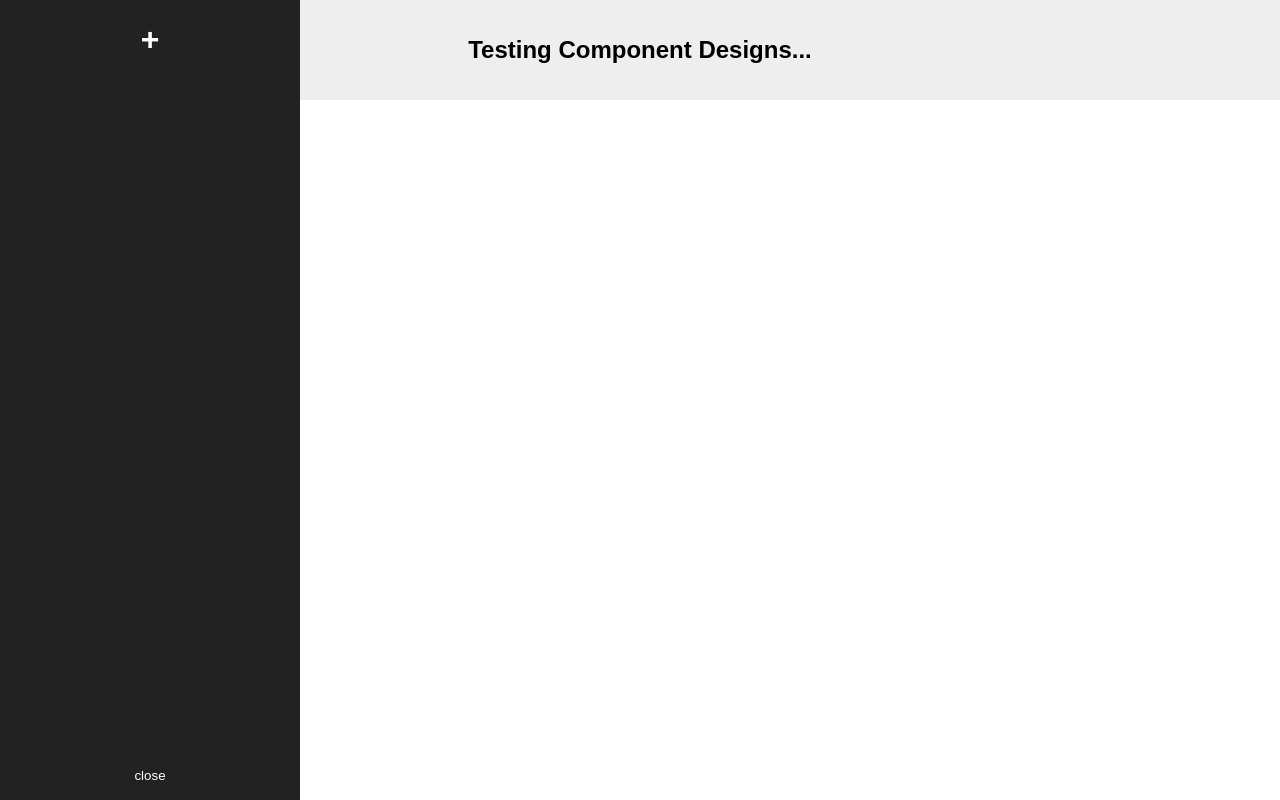
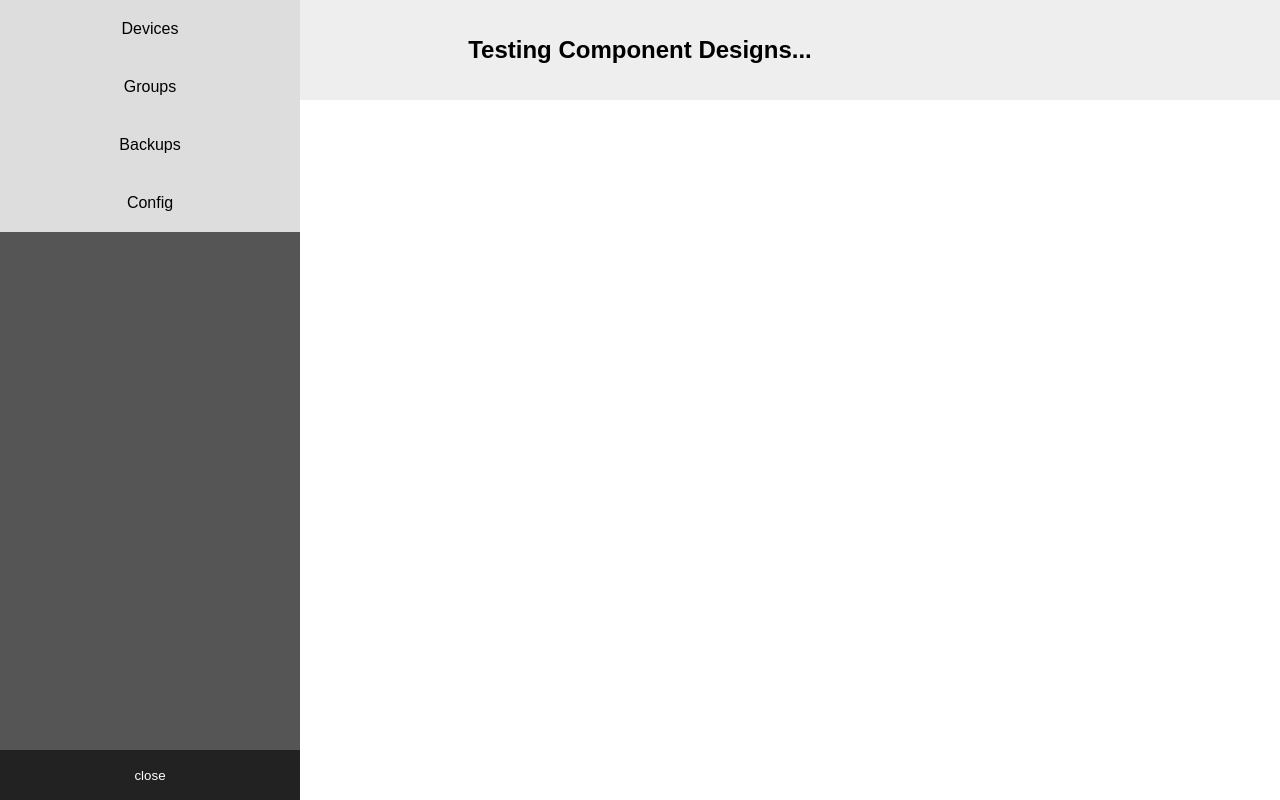
Before and after one commit to AndyTuttle12/ux_sandbox, a React (Create React App) app: page / in a window 1280 px wide. Built offline with nearby package versions, Linux system fonts and the light colour scheme.

Commit message:
First pass at accordian logic.

```diff
--- /dev/null
+++ b/src/components/Accordian/AccordianPanel/index.jsx
@@ -0,0 +1,37 @@
+import React, { Component } from 'react';
+import './style.css';
+
+export default class AccordianPanel extends Component {
+  constructor(props) {
+    super(props);
+
+    this.state = {
+      panelOpen: false,
+      panelActive: false,
+    };
+  }
+
+  handleOpen = () => {
+    if (!this.props.min) {
+      this.setState({ panelOpen: !this.state.panelOpen }, () => this.props.onActive());
+    }
+  };
+
+  render() {
+    const { panelOpen } = this.state;
+    const { title, content } = this.props;
+    return (
+      <React.Fragment>
+        <div
+          className='accordian-panel-header'
+          onClick={this.handleOpen}
+        >
+          {title}
+        </div>
+        <div className={`accordian-panel-body ${panelOpen ? 'open' : ''}`}>
+          {content}
+        </div>
+      </React.Fragment>
+    );
+  }
+}
--- /dev/null
+++ b/src/components/Accordian/AccordianPanel/style.css
@@ -0,0 +1,36 @@
+.accordian-panel-root {
+  width: 100%;
+  height: calc(100% - 50px);
+  background-color: #555;
+  color: #fff;
+  display: flex;
+  flex-direction: column;
+}
+
+.accordian-panel-root.active {
+  flex: 1 1 auto;
+}
+
+.accordian-panel-header {
+  width: 100%;
+  height: auto;
+  box-sizing: border-box;
+  cursor: pointer;
+  padding: 20px;
+  background-color: #ddd;
+  color: #000;
+}
+
+.accordian-panel-body {
+  width: 100%;
+  height: 0px;
+  background-color: #999;
+  color: #000;
+  display: flex;
+  transition: all .3s;
+}
+
+.accordian-panel-body.open {
+  height: 100%;
+  flex: 1 1 auto;
+}
--- /dev/null
+++ b/src/components/Accordian/index.jsx
@@ -0,0 +1,29 @@
+import React, { Component } from 'react';
+import AccordianPanel from './AccordianPanel';
+import './style.css';
+
+export default class Accordian extends Component {
+    constructor(props) {
+        super(props);
+
+        this.state = {
+            active: false,
+        };
+    }
+
+    handlePanel = () => {
+        this.setState({ active: !this.state.active })
+    }
+
+    render() {
+        const { active } = this.state;
+        return (
+            <div className={`accordian-root ${active ? 'active': ''}`}>
+                <AccordianPanel key={0} title='Devices' body='List' onActive={this.handlePanel} min={this.props.min} />
+                <AccordianPanel key={1} title='Groups' body='List' onActive={this.handlePanel} min={this.props.min} />
+                <AccordianPanel key={2} title='Backups' body='List' onActive={this.handlePanel} min={this.props.min} />
+                <AccordianPanel key={3} title='Config' body='List' onActive={this.handlePanel} min={this.props.min} />
+            </div>
+        );
+    }
+}
--- /dev/null
+++ b/src/components/Accordian/style.css
@@ -0,0 +1,12 @@
+.accordian-root {
+  width: 100%;
+  height: calc(100% - 50px);
+  background-color: #555;
+  color: #fff;
+  display: flex;
+  flex-direction: column;
+}
+
+.accordian-root.active {
+  flex: 1 1 auto;
+}
--- a/src/components/NavPanel/index.jsx
+++ b/src/components/NavPanel/index.jsx
@@ -1,4 +1,5 @@
 import React, { Component } from 'react';
+import Accordian from '../Accordian';
 import './style.css';
 
 export default class Nav extends Component {
@@ -17,7 +18,7 @@ export default class Nav extends Component {
         const { open } = this.state;
         return (
             <div className={`nav-root ${open ? 'open' : 'closed'}`}>
-                <h1>{ open ? '+' : '-' }</h1>
+                <Accordian min={!this.state.open} />
                 <button className='nav-close-btn' onClick={this.handleOpen}>
                     { open ? 'close' : 'open' }
                 </button>
--- a/src/components/NavPanel/style.css
+++ b/src/components/NavPanel/style.css
@@ -19,6 +19,7 @@
 
 .nav-close-btn {
   width: 100%;
+  cursor: pointer;
   height: 50px;
   position: absolute;
   bottom: 0px;
```
